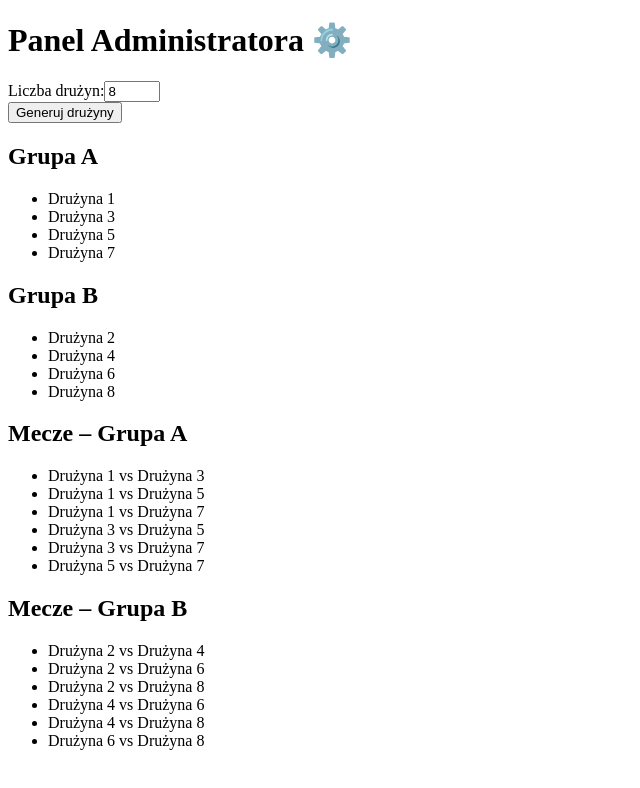
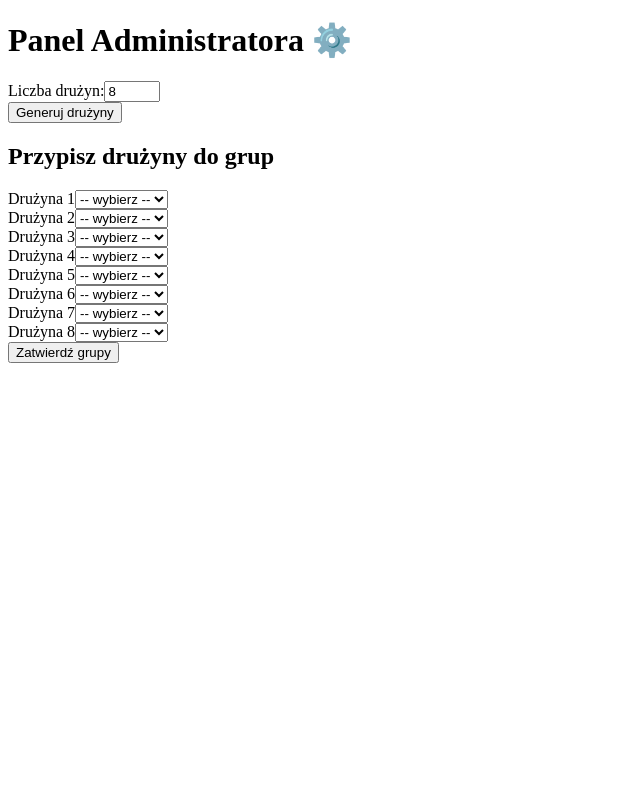
Before and after one commit to Pittar7/volleyball-system, a Next.js app: page /admin in a window 1280 px wide. Both pictures are taken after a click on the button "Generuj drużyny". Shown: the top 788 px of the page, without its empty margins (0-640 px from the left). Built offline with nearby package versions, Linux system fonts and the light colour scheme.

Commit message:
Add manual group assignment with validation

```diff
--- a/src/app/admin/page.js
+++ b/src/app/admin/page.js
@@ -19,20 +19,16 @@ export default function AdminPage() {
 
   const handleGenerate = () => {
   const teams = generateTeams(tournament.settings.numberOfTeams);
-  const { groupA, groupB } = splitIntoGroups(teams);
-
-  const groupAMatches = generateGroupMatches(groupA);
-  const groupBMatches = generateGroupMatches(groupB);
 
   setTournament({
     ...tournament,
     teams,
   });
 
-  setGroupA(groupA);
-  setGroupB(groupB);
-  setMatchesA(groupAMatches);
-  setMatchesB(groupBMatches);
+  setGroupA([]);
+  setGroupB([]);
+  setMatchesA([]);
+  setMatchesB([]);
 };
 
   return (
@@ -91,6 +87,62 @@ export default function AdminPage() {
           </div>
         </div>
       )}
+
+{tournament.teams.length > 0 && (
+  <div className="mt-8">
+    <h2 className="text-xl font-bold mb-4">Przypisz drużyny do grup</h2>
+
+    {tournament.teams.map((team) => (
+      <div key={team.id} className="flex items-center gap-4 mb-2">
+        <span className="w-40">{team.name}</span>
+
+        <select
+          value={team.group}
+          onChange={(e) => {
+            const updatedTeams = tournament.teams.map((t) =>
+              t.id === team.id
+                ? { ...t, group: e.target.value }
+                : t
+            );
+
+            setTournament({
+              ...tournament,
+              teams: updatedTeams,
+            });
+          }}
+          className="border p-1 rounded"
+        >
+          <option value="">-- wybierz --</option>
+          <option value="A">Grupa A</option>
+          <option value="B">Grupa B</option>
+        </select>
+      </div>
+    ))}
+  </div>
+)}
+<button
+  onClick={() => {
+    const groupA = tournament.teams.filter(t => t.group === "A");
+    const groupB = tournament.teams.filter(t => t.group === "B");
+
+    if (Math.abs(groupA.length - groupB.length) > 1) {
+      alert("Grupy nie mogą różnić się więcej niż o 1 drużynę!");
+      return;
+    }
+
+    const groupAMatches = generateGroupMatches(groupA);
+    const groupBMatches = generateGroupMatches(groupB);
+
+    setGroupA(groupA);
+    setGroupB(groupB);
+    setMatchesA(groupAMatches);
+    setMatchesB(groupBMatches);
+  }}
+  className="mt-4 bg-green-600 text-white px-4 py-2 rounded hover:bg-green-700"
+>
+  Zatwierdź grupy
+</button>
+
       {matchesA.length > 0 && (
   <div className="mt-10">
     <h2 className="text-2xl font-bold mb-4">Mecze – Grupa A</h2>
--- a/src/lib/tournamentLogic.js
+++ b/src/lib/tournamentLogic.js
@@ -16,7 +16,7 @@ export function generateTeams(number) {
     teams.push({
       id: i,
       name: `Drużyna ${i}`,
-      group: null,
+      group: "", // na start brak grupy
     });
   }
 
```
